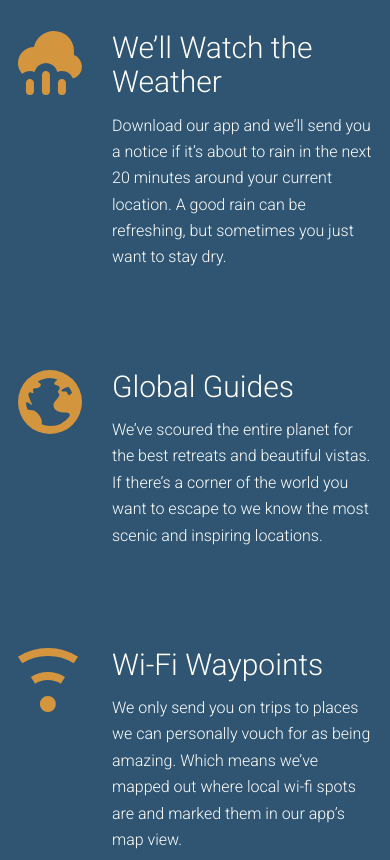
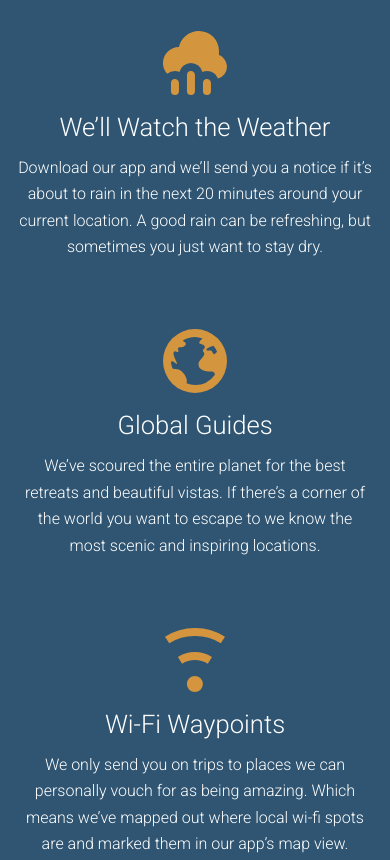
Before and after one commit to cheeseaddict/random_css, a website: page app/index.html in a window 390 px wide. Shown: the part 2010-2870 px from the top of the page. Drawn offline with Linux system fonts and the light colour scheme.

Commit message:
adjusted for mobile

```diff
--- a/app/assets/styles/modules/_feature-item.css
+++ b/app/assets/styles/modules/_feature-item.css
@@ -1,16 +1,40 @@
 .feature-item {
-  padding-left: 94px;
   position: relative;
   padding-bottom: 2.5rem;
 
+  @mixin atSmall {
+    padding-left: 94px;
+  }
+
+  p {
+    text-align: center;
+
+    @mixin atSmall {
+      text-align: left;
+    }
+  }
+
   &__icon {
-    position: absolute;
-    left: 0;
+    display: block;
+    margin: 0 auto;
+
+    @mixin atSmall {
+      position: absolute;
+      left: 0;
+    }
   }
 
   &__title {
-    font-size: 1.875rem;
+    font-size: 1.6rem;
     font-weight: 300;
     margin-bottom: .8rem;
+    margin-top: .7em;
+    text-align: center;
+
+    @mixin atSmall {
+      text-align: left;
+      margin-top: 1em;
+      font-size: 1.875rem;
+    }
   }
 }
--- a/app/temp/styles/styles.css
+++ b/app/temp/styles/styles.css
@@ -650,18 +650,54 @@ a {
     }
 
 .feature-item {
-  padding-left: 94px;
   position: relative;
   padding-bottom: 2.5rem;
 }
 
-.feature-item__icon {
-    position: absolute;
-    left: 0;
+@media (min-width: 530px) {
+
+.feature-item {
+    padding-left: 94px
+}
+    }
+
+.feature-item p {
+    text-align: center;
   }
 
+@media (min-width: 530px) {
+
+.feature-item p {
+      text-align: left
+  }
+    }
+
+.feature-item__icon {
+    display: block;
+    margin: 0 auto;
+  }
+
+@media (min-width: 530px) {
+
+.feature-item__icon {
+      position: absolute;
+      left: 0
+  }
+    }
+
 .feature-item__title {
-    font-size: 1.875rem;
+    font-size: 1.6rem;
     font-weight: 300;
     margin-bottom: .8rem;
+    margin-top: .7em;
+    text-align: center;
   }
+
+@media (min-width: 530px) {
+
+.feature-item__title {
+      text-align: left;
+      margin-top: 1em;
+      font-size: 1.875rem
+  }
+    }
```
